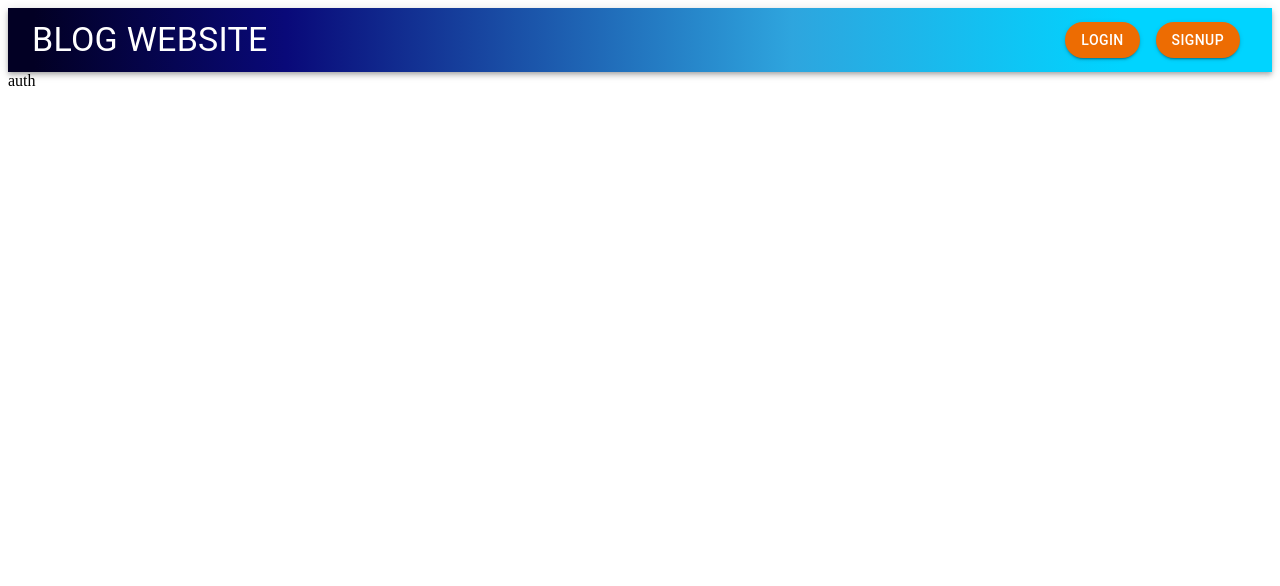
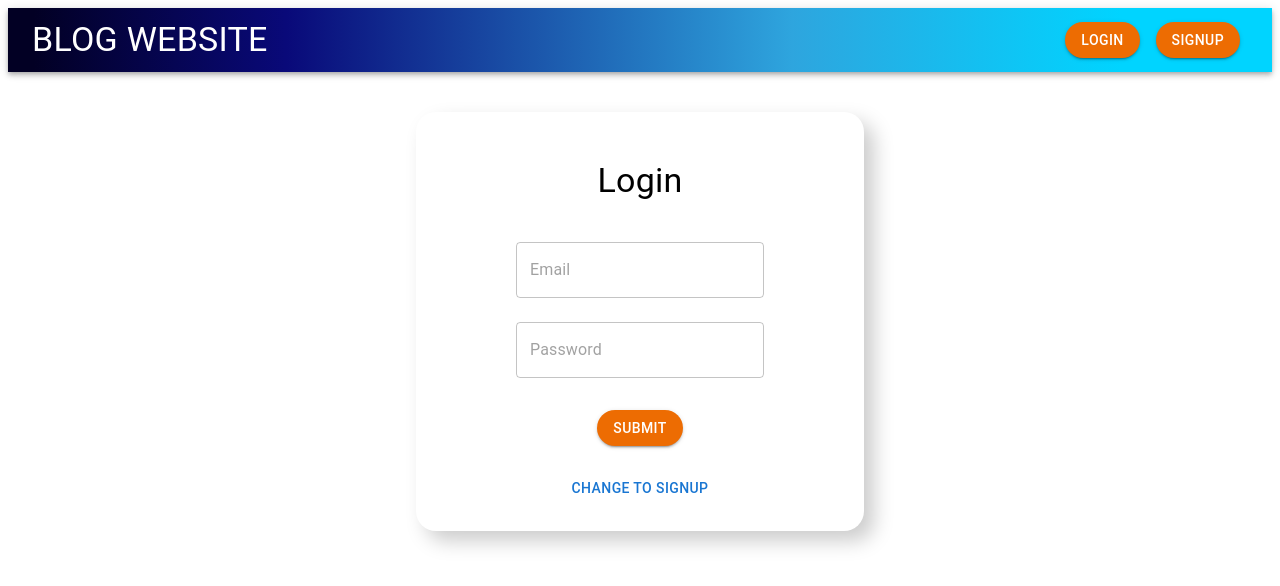
Before and after one commit to mohitchauhan4u/BLOG-Website-MERN, a React (Create React App) app in the folder frontend/: page /auth in a window 1280 px wide. Shown: the top 586 px of the page. Built offline with nearby package versions, Linux system fonts and the light colour scheme.

Commit message:
created login & signup page

```diff
--- a/frontend/src/components/Auth.jsx
+++ b/frontend/src/components/Auth.jsx
@@ -1,7 +1,85 @@
-import React from "react";
+import React, { useState } from "react";
+import { Box, Button, TextField, Typography } from "@mui/material";
 
 const Auth = () => {
-  return <div>auth</div>;
+  const [inputs, setInputs] = useState({
+    name: "",
+    email: "",
+    password: "",
+  });
+  const [isSignup, setIsSignup] = useState(false);
+  const handleChange = (e) => {
+    setInputs((prevState) => ({
+      ...prevState,
+      [e.target.name]: e.target.value,
+    }));
+  };
+  const handleSubmit = (e) => {
+    e.preventDefault();
+    console.log(inputs);
+  };
+  return (
+    <div>
+      <form onSubmit={handleSubmit}>
+        <Box
+          maxWidth={400}
+          display={"flex"}
+          flexDirection={"column"}
+          alignItems={"center"}
+          justifyContent={"centre"}
+          boxShadow="10px 10px 20px #ccc"
+          padding={3}
+          margin={"auto"}
+          marginTop={5}
+          borderRadius={5}
+        >
+          <Typography variant="h4" padding={3} textAlign={"center"}>
+            {!isSignup ? "Login" : "Signup"}
+          </Typography>
+          {isSignup && (
+            <TextField
+              name="name"
+              onChange={handleChange}
+              value={inputs.name}
+              margin="normal"
+              placeholder="Name"
+              type={"text"}
+            />
+          )}
+          <TextField
+            name="email"
+            onChange={handleChange}
+            value={inputs.email}
+            margin="normal"
+            placeholder="Email"
+            type={"email"}
+          />
+          <TextField
+            name="password"
+            onChange={handleChange}
+            value={inputs.password}
+            margin="normal"
+            placeholder="Password"
+            type={"password"}
+          />
+          <Button
+            type="submit"
+            variant="contained"
+            color="warning"
+            sx={{ borderRadius: 10, marginTop: 3 }}
+          >
+            Submit
+          </Button>
+          <Button
+            sx={{ borderRadius: 10, marginTop: 3 }}
+            onClick={() => setIsSignup(!isSignup)}
+          >
+            Change To {isSignup ? "Login" : "Signup"}
+          </Button>
+        </Box>
+      </form>
+    </div>
+  );
 };
 
 export default Auth;
```
